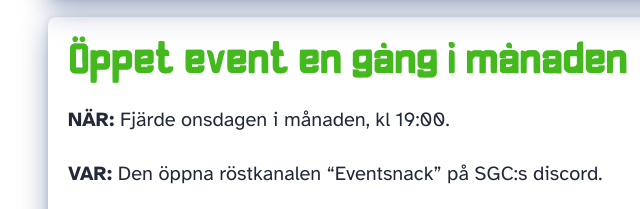
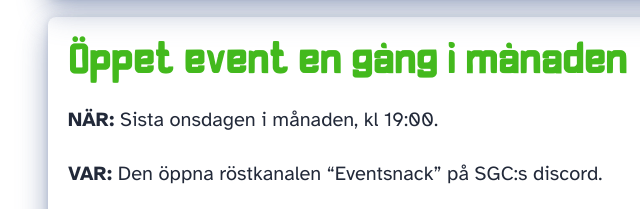
Before and after one commit to onlinesgc/Temp-Website, an Astro site: page /calender in a window 1280 px wide. Shown: the part 1104-1313 px from the top of the page, 252-892 px from the left. Built offline with nearby package versions, Linux system fonts and the light colour scheme; Astro itself is replaced by a stand-in of ours.

Commit message:
Andra tilda saken

```diff
--- a/src/pages/calender.astro
+++ b/src/pages/calender.astro
@@ -33,7 +33,7 @@ import { SITE_TITLE, SITE_DESCRIPTION } from '../consts';
             <div class="calenders">
                 <div class="calendar">
                     <h3>Öppet event en gång i månaden</h3>
-                    <p><b>NÄR:</b> Fjärde onsdagen i månaden, kl 19:00.</p>
+                    <p><b>NÄR:</b> Sista onsdagen i månaden, kl 19:00.</p>
                     <p><b>VAR:</b> Den öppna röstkanalen “Eventsnack” på SGC:s discord.</p>
                     <p><b>HUR:</b> Ledarledd spelkväll med spel som är lätta att förstå.</p>
                     <p>Vi har öppet event den fjärde onsdagen varje månad vid 19:00 där alla kan vara med! Vi brukar spela liknande event som vi gör på VIP-event, alltså för det mesta gratis party-spel, men även ibland spel som Minecraft.</p>
```
